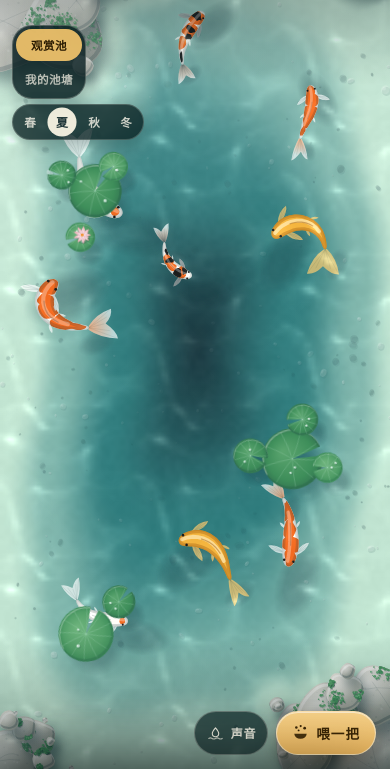
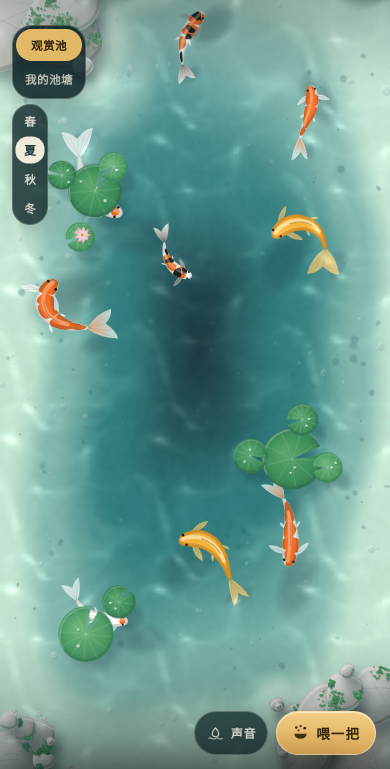
Before and after one commit to Peanut-Rice/Peanut-Coding-Lesson, a plain HTML site: page 锦鲤池：养一池鱼.html in a window 390 px wide. Shown: the part 75-844 px from the top of the page. Drawn offline with Linux system fonts and the light colour scheme; animation ran at ten frames a second.

Commit message:
Stack the koi pond's season buttons in a column
春 / 夏 / 秋 / 冬 now run top to bottom in the left rail, matching the
vertical mode switch: a narrow rounded capsule instead of a horizontal
pill, with tighter button sizes at phone widths.

```diff
--- a/锦鲤池：养一池鱼.html
+++ b/锦鲤池：养一池鱼.html
@@ -280,11 +280,11 @@
   .mode button[aria-pressed="true"]:hover{color:#2A1B02}
 
   .seasons{
-    pointer-events:auto; display:inline-flex; gap:4px; padding:3px; border-radius:999px;
+    pointer-events:auto; display:inline-flex; flex-direction:column; gap:3px; padding:3px; border-radius:20px;
     background:rgba(6,28,30,.76); border:1px solid rgba(246,243,230,.2);
   }
   .seasons button{
-    width:34px; height:32px; border:0; border-radius:999px; background:transparent;
+    width:34px; height:30px; border:0; border-radius:15px; background:transparent;
     color:rgba(246,243,230,.82); font-family:var(--ui); font-size:13px; font-weight:600; cursor:pointer;
     transition:background .28s var(--settle), color .28s var(--settle), transform .2s var(--settle);
   }
@@ -353,7 +353,7 @@
     .rail{top:108px; gap:5px}
     .rail .mode{flex-direction:column; border-radius:20px}
     .rail .mode button{border-radius:16px; padding:5px 9px 6px; font-size:11.5px}
-    .seasons button{width:30px; height:30px; font-size:12px}
+    .seasons button{width:30px; height:28px; font-size:12px; border-radius:13px}
     .mode button{padding:5px 10px 6px; font-size:11.5px}
   }
   @media (max-width:400px){
@@ -361,7 +361,7 @@
     .brush{font-size:11.5px; padding:5px 10px 6px; min-height:36px}
     .diy-ops .chip{font-size:11.5px; padding:5px 10px}
     .rail{top:100px}
-    .seasons button{width:28px; height:28px; font-size:11.5px}
+    .seasons button{width:28px; height:26px; font-size:11.5px; border-radius:12px}
   }
 
   @media (max-width:520px){
```
